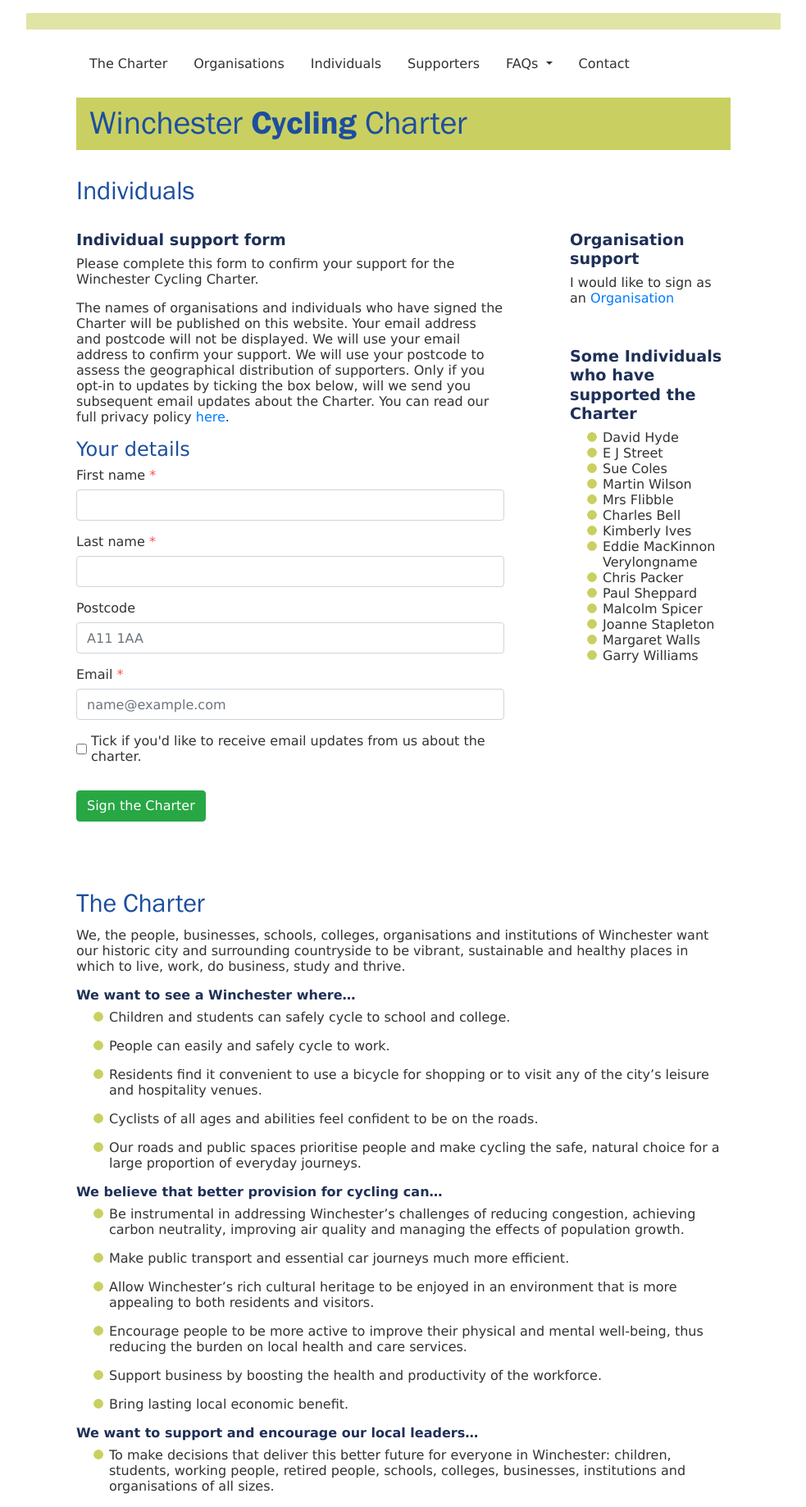
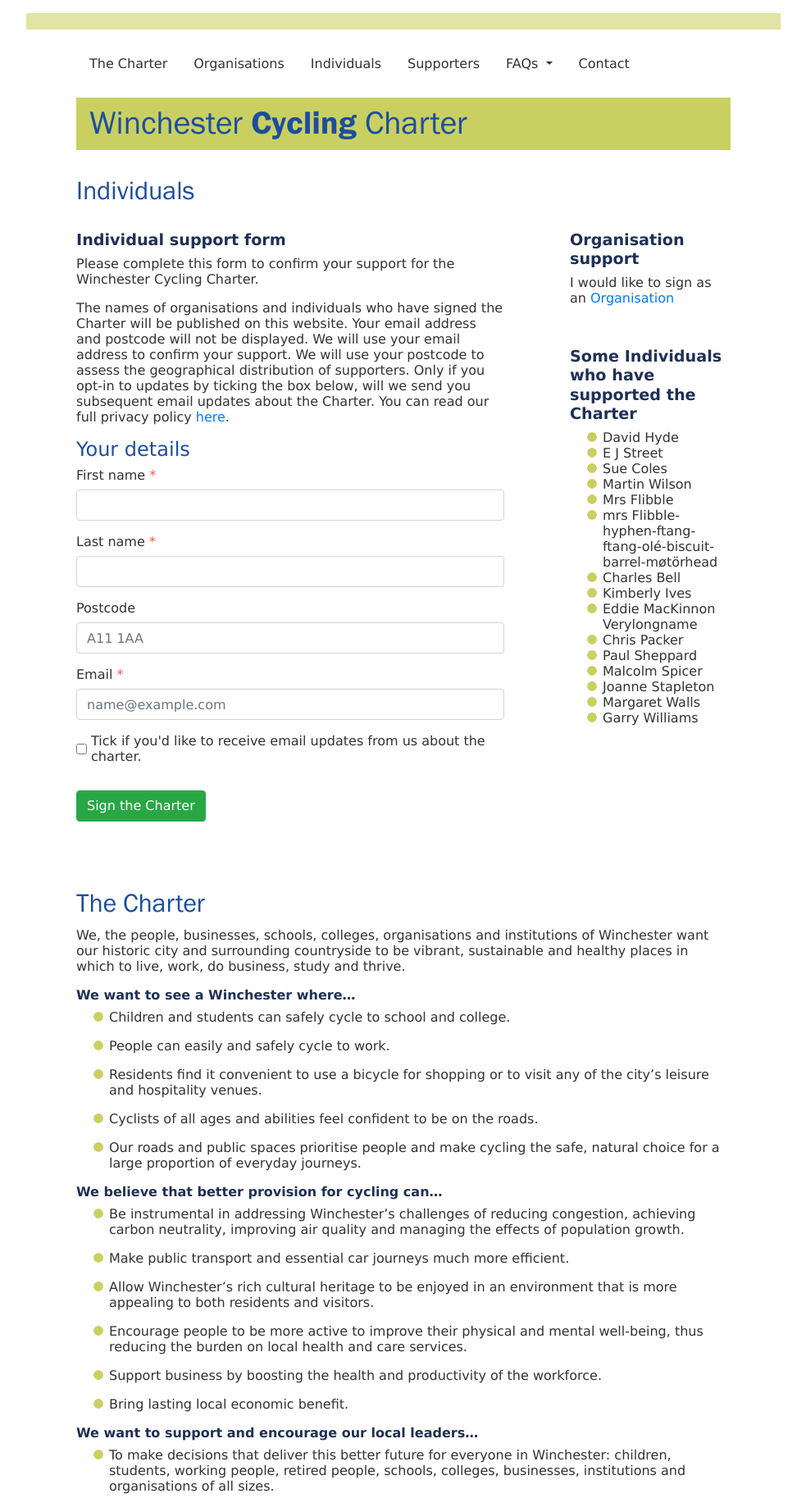
Before and after one commit to winchestercyclingcharter/winchestercyclingcharter.github.io, a Jekyll site: the page built from ind-page.md, in a window 1280 px wide. Shown: the whole page at 82% size, without its empty margins (148-1131 px from the left). Built offline with Jekyll 4.4.1, drawn with Linux system fonts in a browser that asks for light colours; nearby versions of some CDN libraries.

Commit message:
Update people.yml
Another Flibble

```diff
--- a/_data/people.yml
+++ b/_data/people.yml
@@ -4,6 +4,7 @@ people:
     - {lastname: Coles, firstname: Sue}
     - {lastname: Wilson, firstname: Martin}
     - {lastname: Flibble, firstname: Mrs}
+    - {lastname: Flibble-hyphen-ftang-ftang-olé-biscuit-barrel-møtörhead, firstname: mrs}
     - firstname: Charles
       lastname: Bell
     - firstname: Kimberly
```
